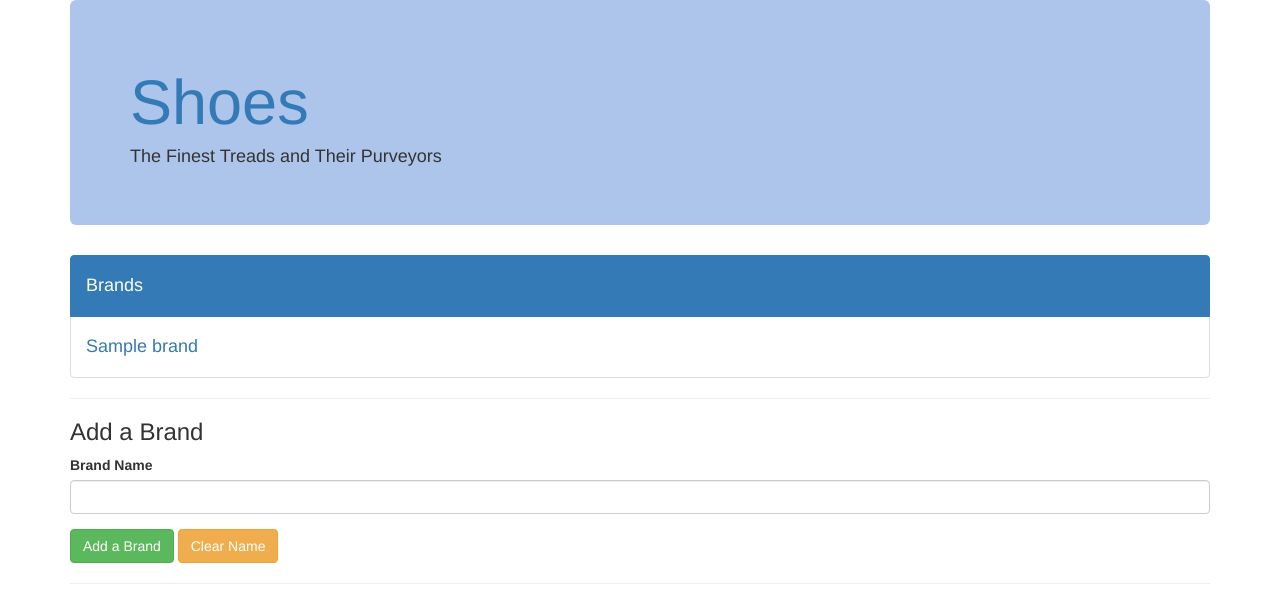
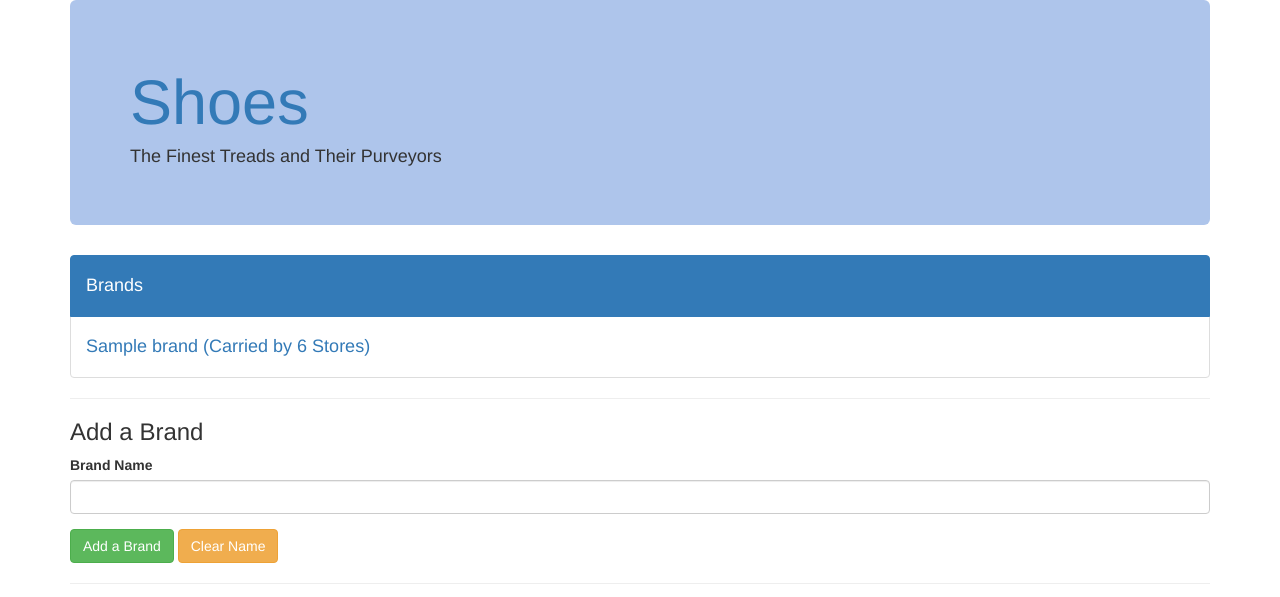
Before and after one commit to eeronomicon/phpshoes, a PHP site: template views/brands.html.twig in a window 1280 px wide. Shown: the top 597 px of the page. Run offline with PHP 8.4, Linux system fonts and the light colour scheme; the template is opened without the code that fills it: most values are stand-ins (such as "Sample title", 1, 10 or a date in 2020); some libraries are stand-ins or nearby versions.

Commit message:
modify templates and routes to display number of Brands and Stores

```diff
--- a/app/app.php
+++ b/app/app.php
@@ -18,7 +18,7 @@
     Request::enableHttpMethodParameterOverride();
 
     $app->get('/', function() use ($app) {
-        return $app['twig']->render('index.html.twig');
+        return $app['twig']->render('index.html.twig', array('stores' => Store::getAll(), 'brands' => Brand::getAll()));
     });
 
     $app->get('/stores', function() use ($app) {
@@ -113,6 +113,5 @@
         return $app['twig']->render('brand.html.twig', array('brand' => $brand, 'stores' => $stores, 'nonstores' => $non_stores));
     });
 
-
     return $app;
 ?>
--- a/views/brands.html.twig
+++ b/views/brands.html.twig
@@ -19,7 +19,7 @@
                 <li class="list-group-item active"><h4>Brands</h4></li>
                 {% if brands is not empty %}
                     {% for brand in brands %}
-                        <li class="list-group-item"><a href="/brands/{{ brand.getId }}"><h4>{{ brand.name }}</h4></a></li>
+                        <li class="list-group-item"><a href="/brands/{{ brand.getId }}"><h4>{{ brand.name }} (Carried by {{ brand.getStores|length }} Stores)</h4></a></li>
                     {% endfor %}
                 {% else %}
                     <li class="list-group-item"><h4>No brands found! Wanna add one?</h4></li>
--- a/views/index.html.twig
+++ b/views/index.html.twig
@@ -17,8 +17,8 @@
             </div>
             <ul class="list-group">
                 <li class="list-group-item active"><h4>Select an Option</h4></li>
-                <li class="list-group-item"><a href="/stores"><h4>Stores</h4></a></li>
-                <li class="list-group-item"><a href="/brands"><h4>Brands</h4></a></li>
+                <li class="list-group-item"><a href="/stores"><h4>{{ stores|length }} Stores</h4></a></li>
+                <li class="list-group-item"><a href="/brands"><h4>{{ brands|length }} Brands</h4></a></li>
             </ul>
         </div>
     </body>
--- a/views/stores.html.twig
+++ b/views/stores.html.twig
@@ -19,7 +19,7 @@
                 <li class="list-group-item active"><h4>Stores (Or Should They Be Boot-iques?)</h4></li>
                 {% if stores is not empty %}
                     {% for store in stores %}
-                        <li class="list-group-item"><a href="/stores/{{ store.getId }}"><h4>{{ store.name }}</h4></a></li>
+                        <li class="list-group-item"><a href="/stores/{{ store.getId }}"><h4>{{ store.name }} (Carries {{ store.getBrands|length }} Brands)</h4></a></li>
                     {% endfor %}
                 {% else %}
                     <li class="list-group-item"><h4>No stores found! Wanna add one?</h4></li>
```
